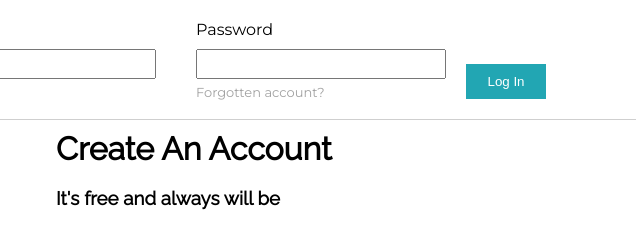
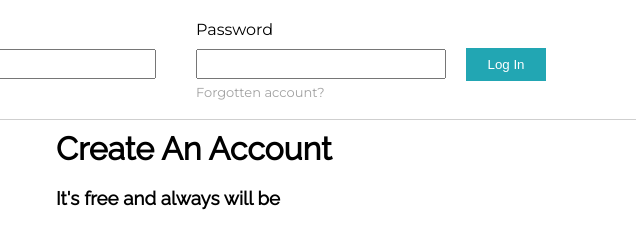
Before and after one commit to PhongLuong2307/SignUp-LogIn---Final-Project-C4E-Gen-130, a plain HTML site: page index.html in a window 1280 px wide. Shown: the top 226 px of the page, 644-1280 px from the left. Drawn offline with Linux system fonts and the light colour scheme.

Commit message:
Change sth

```diff
--- a/LogIn.css
+++ b/LogIn.css
@@ -58,13 +58,14 @@ header {
 
 .logIn-btn {
     width: 80px;
-    height: 35px;
+    height: 33px;
     align-self: flex-end;
     background-color: #22a6b3;
     color: #fff;
     cursor: pointer;
     border: none;
     transition: all 0.2s ease;
+    margin-bottom: 18px;
 }
 
 .logIn-btn:hover {
```
